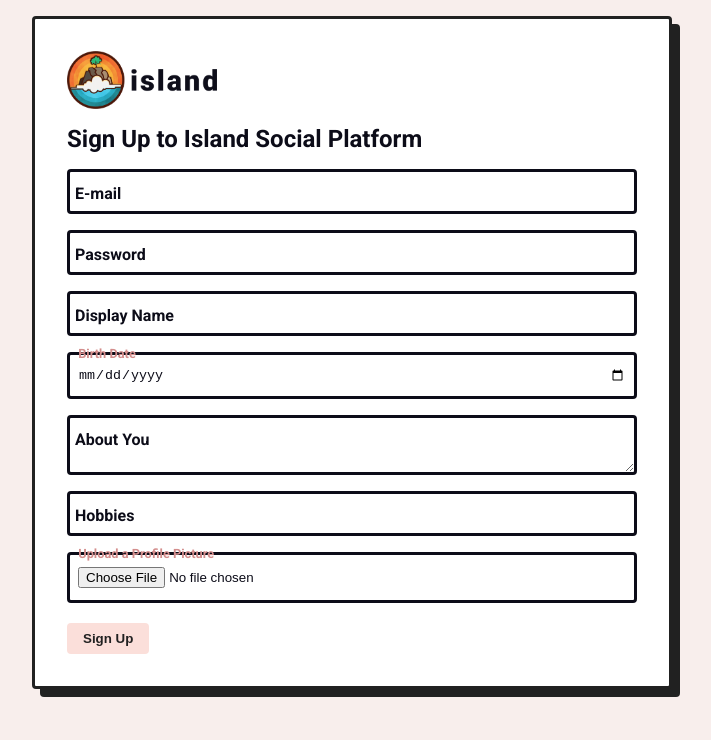
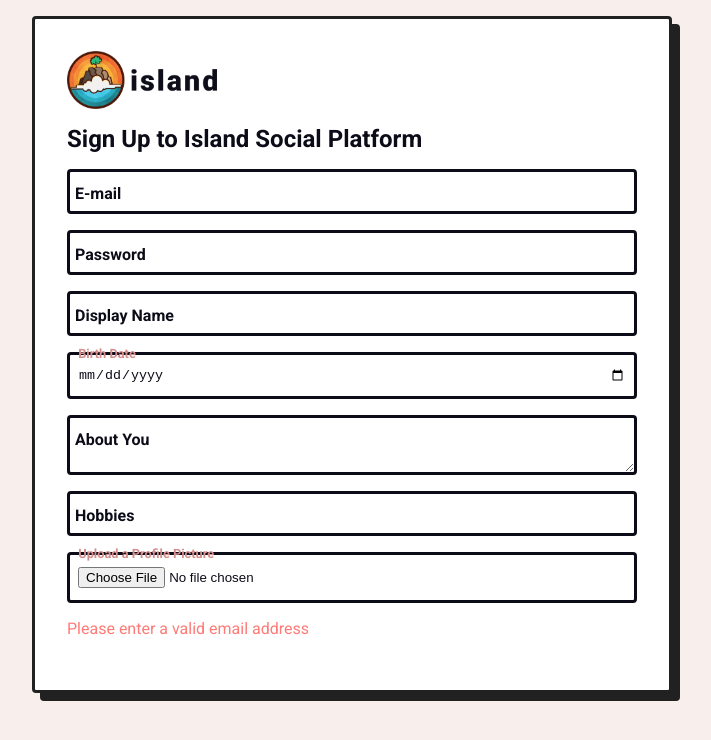
Before and after one commit to furkan-ceylan/island, a Vue app in the folder frontend/: page /signup in a window 1280 px wide. Shown: the top 740 px of the page, without its empty margins (288-999 px from the left). Built offline with nearby package versions, Linux system fonts and the light colour scheme.

Commit message:
Add e-mail validation

```diff
--- a/frontend/src/views/auth/Signup.vue
+++ b/frontend/src/views/auth/Signup.vue
@@ -11,6 +11,7 @@
           type="email"
           placeholder=" "
           v-model="email"
+          @blur="validateEmail"
         />
         <span class="input__label">E-mail</span>
       </label>
@@ -71,8 +72,11 @@
       <p class="warn" v-if="fillError">
         Please fill in all fields
       </p>
+      <p class="warn" v-if="!emailError">
+        Please enter a valid email address
+      </p>
       <div class="button-group">
-        <button @click="signUp">Sign Up</button>
+        <button @click="signUp" v-if="emailError">Sign Up</button>
       </div>
     </div>
   </article>
@@ -94,9 +98,17 @@ export default {
       birthDate: '',
       hobbies: '',
       fillError: false,
+      emailError: false,
     }
   },
   methods: {
+    validateEmail() {
+      if (/^\w+([\.-]?\w+)*@\w+([\.-]?\w+)*(\.\w{2,3})+$/.test(this.email)) {
+        this.emailError = true
+      } else {
+        this.emailError = false
+      }
+    },
     async signUp() {
       if (
         this.email === '' ||
@@ -104,10 +116,13 @@ export default {
         this.description === '' ||
         this.displayName === '' ||
         this.birthDate === '' ||
-        this.hobbies === ''
+        this.hobbies === '' ||
+        this.emailError === true
       ) {
         this.fillError = true
       } else {
+        this.fillError = false
+
         const response = await axios.post(
           'http://localhost:3000/api/auth/register',
           {
```
